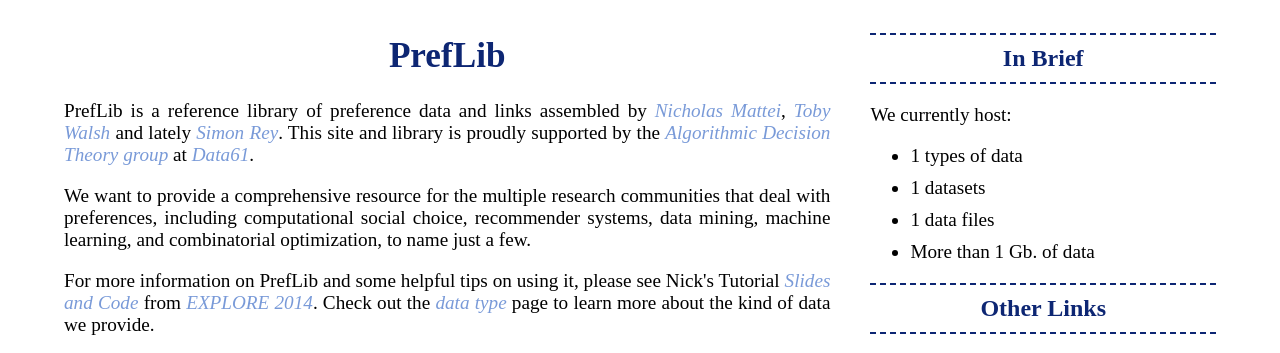
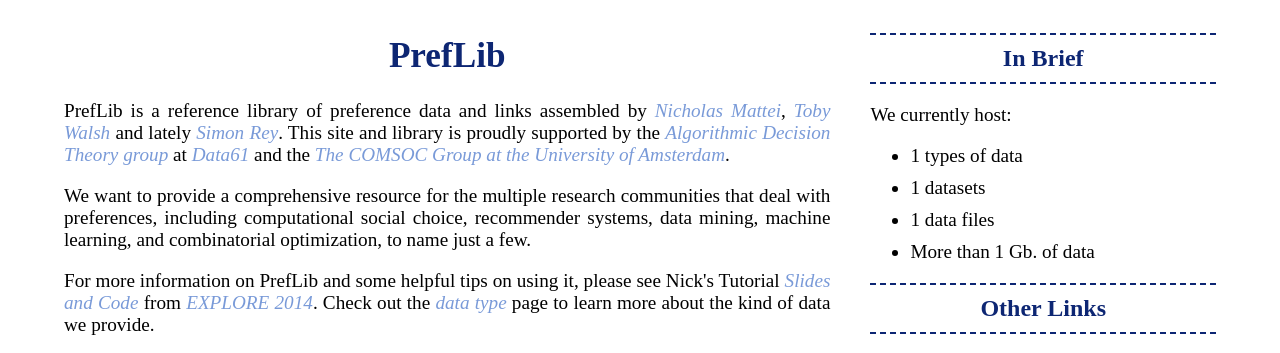
Before and after one commit to PrefLib/PrefLib-Django, a Django app: template preflibApp/templates/preflib/index.html in a window 1280 px wide. Shown: the part 167-520 px from the top of the page. Run offline with Django 3.2, Linux system fonts and the light colour scheme; the template is opened without the code that fills it: most values are stand-ins (such as "Sample title", 1, 10 or a date in 2020); grey boxes marked "Sample" are stand-in pictures.

Commit message:
Update index.html
added COMSOC Lab

```diff
--- a/preflibApp/templates/preflib/index.html
+++ b/preflibApp/templates/preflib/index.html
@@ -15,7 +15,7 @@
 	<div class="indexContent-wrap">
 		<div class="indexMainContent">
 			<h1>PrefLib</h1>
-			<p> PrefLib is a reference library of preference data and links assembled by <a href="http://www.nickmattei.net">Nicholas Mattei</a>, <a href="http://www.cse.unsw.edu.au/~tw/">Toby Walsh</a> and lately <a href="http://simonrey.fr">Simon Rey</a>. This site and library is proudly supported by the <a href="https://research.csiro.au/adt/">Algorithmic Decision Theory group</a> at <a href="https://www.data61.csiro.au/">Data61</a>.</p>
+			<p> PrefLib is a reference library of preference data and links assembled by <a href="http://www.nickmattei.net">Nicholas Mattei</a>, <a href="http://www.cse.unsw.edu.au/~tw/">Toby Walsh</a> and lately <a href="http://simonrey.fr">Simon Rey</a>. This site and library is proudly supported by the <a href="https://research.csiro.au/adt/">Algorithmic Decision Theory group</a> at <a href="https://www.data61.csiro.au/">Data61</a> and the <a href="https://staff.science.uva.nl/u.endriss/group.php">The COMSOC Group at the University of Amsterdam</a>.</p>
 
 			<p>We want to provide a comprehensive resource for the multiple research communities that deal with preferences, including computational social choice, recommender systems, data mining, machine learning, and combinatorial optimization, to name just a few. </p>
 
```
